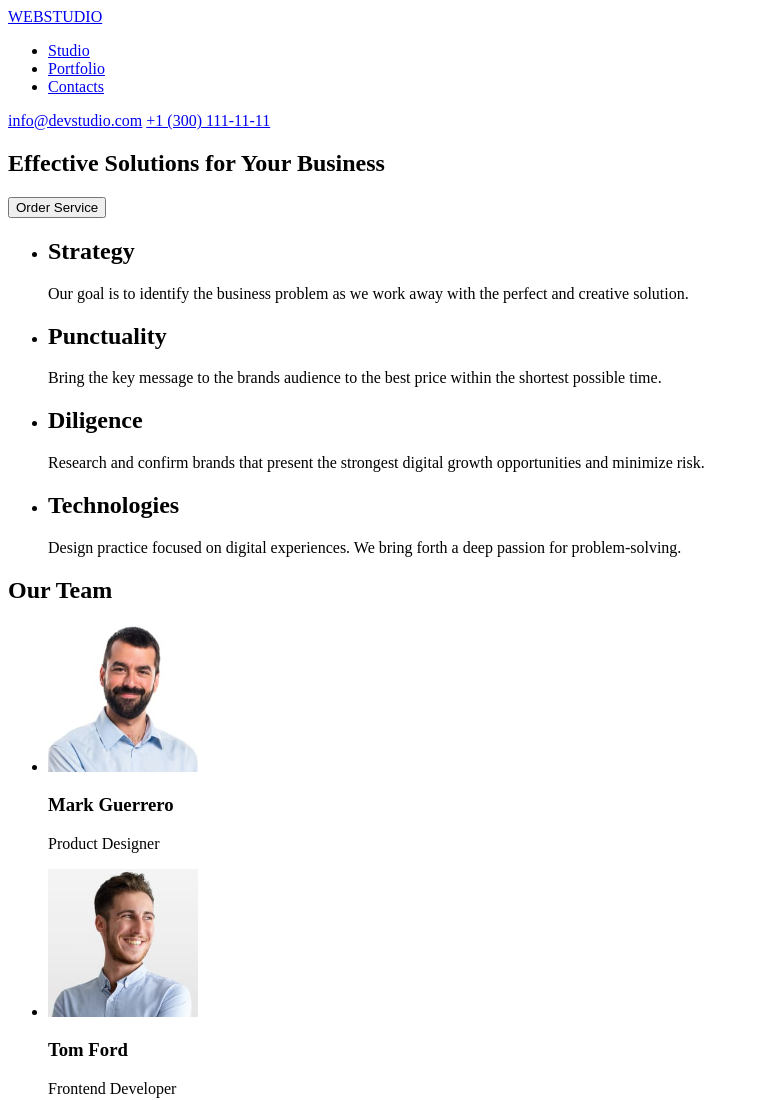
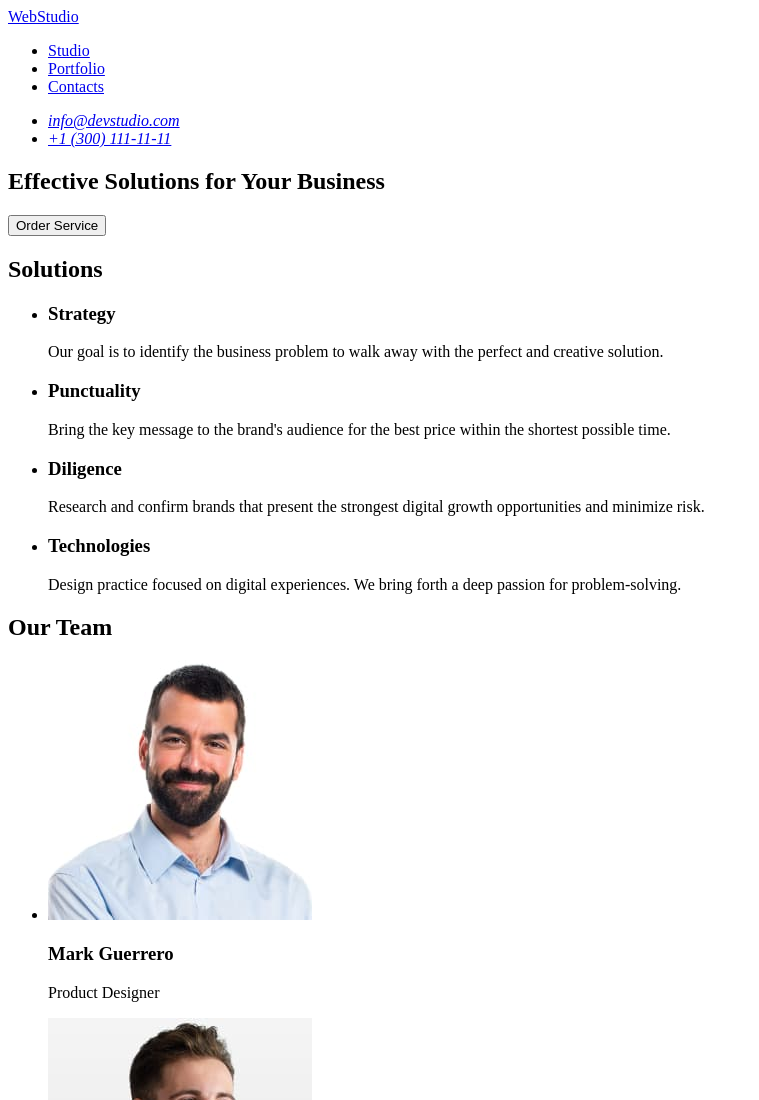
Before and after one commit to ellli1naa/goit-markup-hw-01, a plain HTML site: page index.html in a window 1280 px wide. Shown: the top 1100 px of the page, without its empty margins (0-759 px from the left). Drawn offline with Linux system fonts and the light colour scheme.

Commit message:
Update index.html

```diff
--- a/index.html
+++ b/index.html
@@ -9,16 +9,20 @@
 
 <body>
     <header>
-        <a href="#">WEBSTUDIO</a>
         <nav>
+            <a href=”./index.html”>WebStudio</a>
             <ul>
                 <li><a href="#">Studio</a></li>
                 <li><a href="#">Portfolio</a></li>
                 <li><a href="#">Contacts</a></li>
             </ul>
         </nav>
-        <a href="mailto:info@devstudio.com">info@devstudio.com</a>
-        <a href="tel:+13001111111">+1 (300) 111-11-11</a>
+        <address>
+            <ul>
+                <li><a href="mailto:info@devstudio.com">info@devstudio.com</a></li>
+                <li><a href="tel:+13001111111">+1 (300) 111-11-11</a></li>
+            </ul>
+        </address>
     </header>
 
     <main>
@@ -28,21 +32,22 @@
         </section>
 
         <section>
+            <h2>Solutions</h2>
             <ul>
                 <li>
-                    <h2>Strategy</h2>
-                    <p>Our goal is to identify the business problem as we work away with the perfect and creative solution.</p>
+                    <h3>Strategy</h3>
+                    <p>Our goal is to identify the business problem to walk away with the perfect and creative solution.</p>
                 </li>
                 <li>
-                    <h2>Punctuality</h2>
-                    <p>Bring the key message to the brands audience to the best price within the shortest possible time.</p>
+                    <h3>Punctuality</h3>
+                    <p>Bring the key message to the brand's audience for the best price within the shortest possible time.</p>
                 </li>
                 <li>
-                    <h2>Diligence</h2>
+                    <h3>Diligence</h3>
                     <p>Research and confirm brands that present the strongest digital growth opportunities and minimize risk.</p>
                 </li>
                 <li>
-                    <h2>Technologies</h2>
+                    <h3>Technologies</h3>
                     <p>Design practice focused on digital experiences. We bring forth a deep passion for problem-solving.</p>
                 </li>
             </ul>
@@ -52,22 +57,22 @@
             <h2>Our Team</h2>
             <ul>
                 <li>
-                    <img src="images/mark_guerrero.jpg" alt="Mark Guerrero, Product Designer" width="150">
+                    <img src="./images/mark_guerrero.jpg" alt="Mark Guerrero, Product Designer" width="264">
                     <h3>Mark Guerrero</h3>
                     <p>Product Designer</p>
                 </li>
                 <li>
-                    <img src="images/tom_ford.jpg" alt="Tom Ford, Frontend Developer" width="150">
+                    <img src="./images/tom_ford.jpg" alt="Tom Ford, Frontend Developer" width="264">
                     <h3>Tom Ford</h3>
                     <p>Frontend Developer</p>
                 </li>
                 <li>
-                    <img src="images/camila_garcia.jpg" alt="Camila Garcia, Marketing" width="150">
+                    <img src="./images/camila_garcia.jpg" alt="Camila Garcia, Marketing" width="264">
                     <h3>Camila Garcia</h3>
                     <p>Marketing</p>
                 </li>
                 <li>
-                    <img src="images/daniel_wilson.jpg" alt="Daniel Wilson, UI Designer" width="150">
+                    <img src="./images/daniel_wilson.jpg" alt="Daniel Wilson, UI Designer" width="264">
                     <h3>Daniel Wilson</h3>
                     <p>UI Designer</p>
                 </li>
@@ -76,7 +81,7 @@
     </main>
 
     <footer>
-        <a href="#">WEBSTUDIO</a>
+        <a href="./index.html">WEBSTUDIO</a>
         <p>Increase the flow of customers and sales for your business with digital marketing & growth solutions.</p>
     </footer>
 </body>
```
